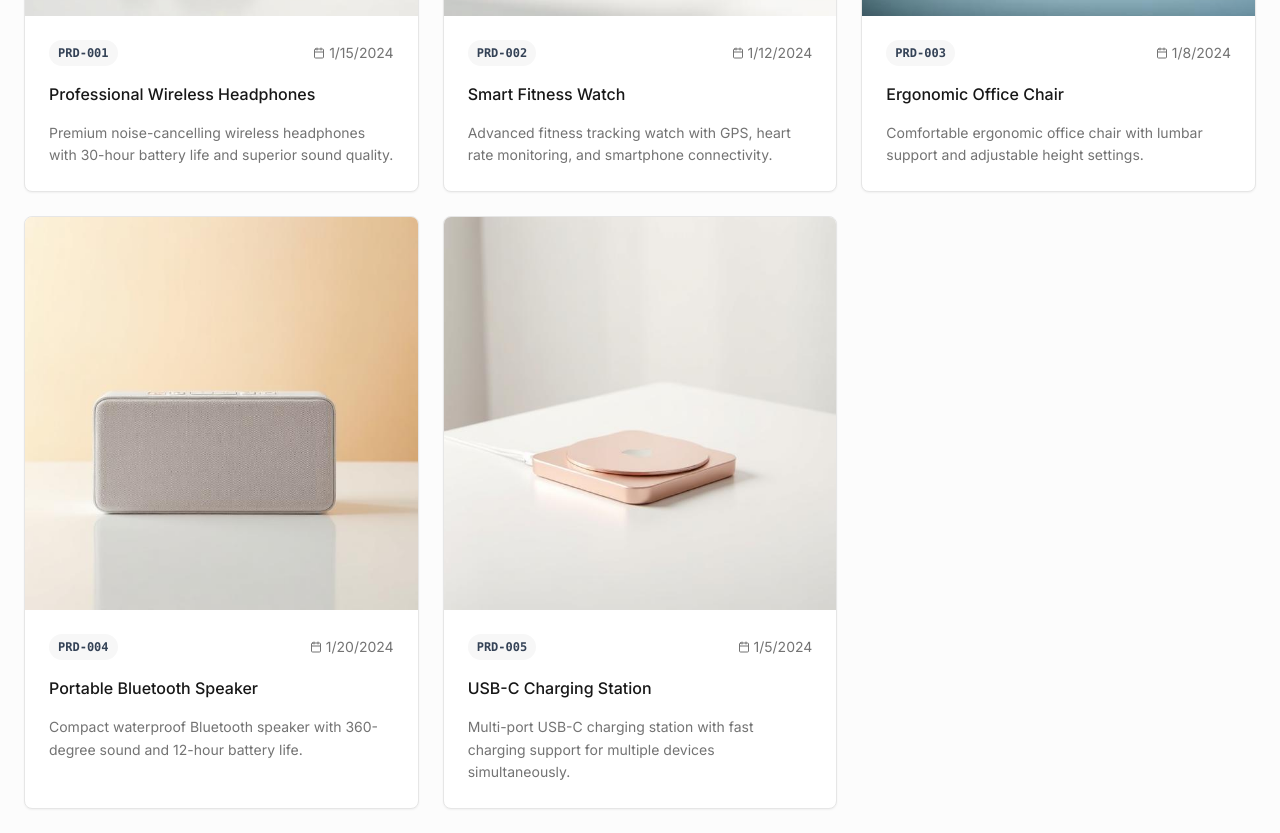
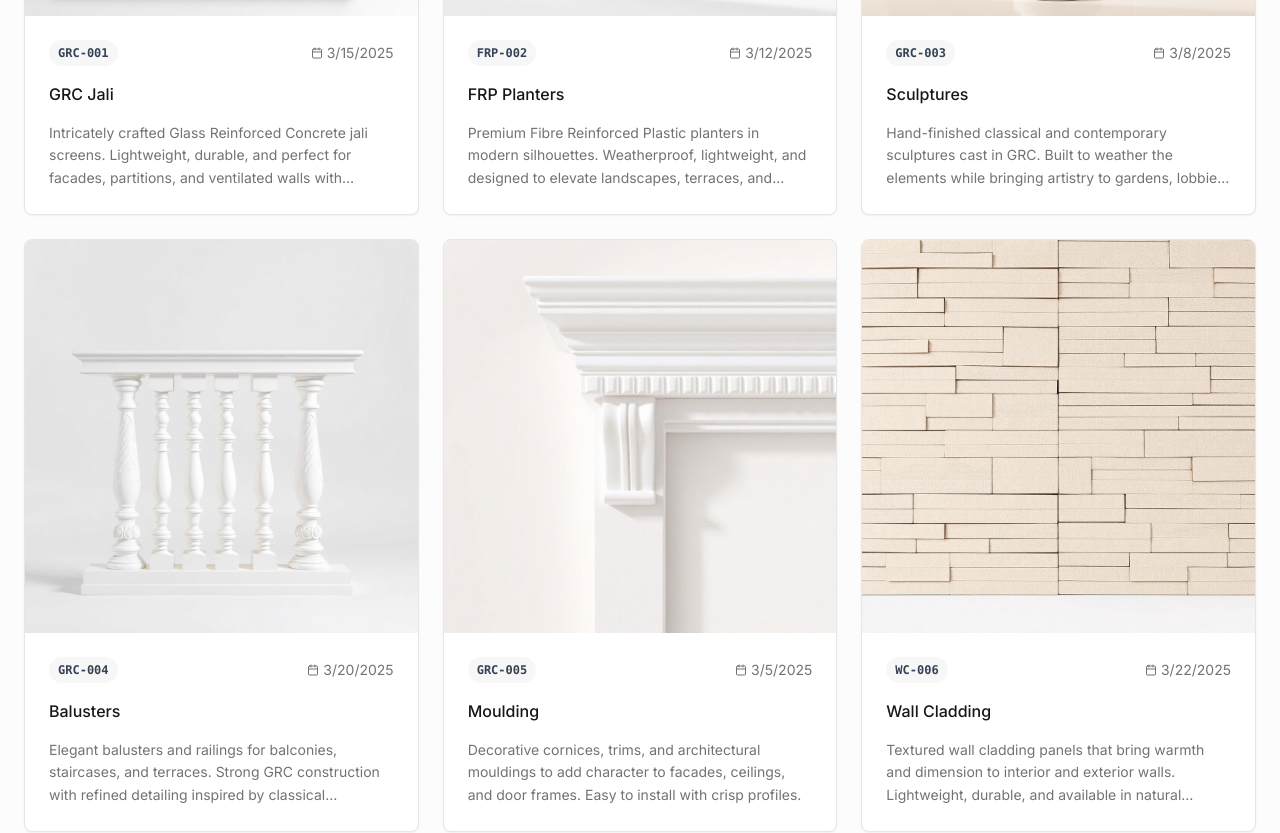
Before and after one commit to priyansha00/distro-content-view, a React (Vite) app: page / in a window 1280 px wide. Shown: the part 720-1553 px from the top of the page. Built offline with nearby package versions, Linux system fonts and the light colour scheme.

Commit message:
Changes
Co-authored-by: priyansha00 <90974301+priyansha00@users.noreply.github.com>

```diff
--- a/src/data/sampleProducts.ts
+++ b/src/data/sampleProducts.ts
@@ -1,44 +1,52 @@
 import { Product } from "@/types/Product";
-import headphonesImg from "@/assets/headphones-luxury.webp";
-import watchImg from "@/assets/watch-luxury.webp";
-import chairImg from "@/assets/chair-luxury.webp";
-import speakerImg from "@/assets/speaker-luxury.webp";
-import chargingStationImg from "@/assets/charging-station-luxury.webp";
+import jaliImg from "@/assets/prod-jali.jpg";
+import planterImg from "@/assets/prod-planter.jpg";
+import sculptureImg from "@/assets/prod-sculpture.jpg";
+import balusterImg from "@/assets/prod-baluster.jpg";
+import mouldingImg from "@/assets/prod-moulding.jpg";
+import claddingImg from "@/assets/prod-cladding.jpg";
 
 export const sampleProducts: Product[] = [
   {
-    id: "PRD-001",
-    name: "Professional Wireless Headphones",
-    description: "Premium noise-cancelling wireless headphones with 30-hour battery life and superior sound quality.",
-    imageUrl: headphonesImg,
-    lastUpdated: new Date("2024-01-15")
+    id: "GRC-001",
+    name: "GRC Jali",
+    description: "Intricately crafted Glass Reinforced Concrete jali screens. Lightweight, durable, and perfect for facades, partitions, and ventilated walls with timeless geometric patterns.",
+    imageUrl: jaliImg,
+    lastUpdated: new Date("2025-03-15")
   },
   {
-    id: "PRD-002",
-    name: "Smart Fitness Watch",
-    description: "Advanced fitness tracking watch with GPS, heart rate monitoring, and smartphone connectivity.",
-    imageUrl: watchImg,
-    lastUpdated: new Date("2024-01-12")
+    id: "FRP-002",
+    name: "FRP Planters",
+    description: "Premium Fibre Reinforced Plastic planters in modern silhouettes. Weatherproof, lightweight, and designed to elevate landscapes, terraces, and indoor spaces.",
+    imageUrl: planterImg,
+    lastUpdated: new Date("2025-03-12")
   },
   {
-    id: "PRD-003",
-    name: "Ergonomic Office Chair",
-    description: "Comfortable ergonomic office chair with lumbar support and adjustable height settings.",
-    imageUrl: chairImg,
-    lastUpdated: new Date("2024-01-08")
+    id: "GRC-003",
+    name: "Sculptures",
+    description: "Hand-finished classical and contemporary sculptures cast in GRC. Built to weather the elements while bringing artistry to gardens, lobbies, and architectural niches.",
+    imageUrl: sculptureImg,
+    lastUpdated: new Date("2025-03-08")
   },
   {
-    id: "PRD-004",
-    name: "Portable Bluetooth Speaker",
-    description: "Compact waterproof Bluetooth speaker with 360-degree sound and 12-hour battery life.",
-    imageUrl: speakerImg,
-    lastUpdated: new Date("2024-01-20")
+    id: "GRC-004",
+    name: "Balusters",
+    description: "Elegant balusters and railings for balconies, staircases, and terraces. Strong GRC construction with refined detailing inspired by classical architecture.",
+    imageUrl: balusterImg,
+    lastUpdated: new Date("2025-03-20")
   },
   {
-    id: "PRD-005",
-    name: "USB-C Charging Station",
-    description: "Multi-port USB-C charging station with fast charging support for multiple devices simultaneously.",
-    imageUrl: chargingStationImg,
-    lastUpdated: new Date("2024-01-05")
+    id: "GRC-005",
+    name: "Moulding",
+    description: "Decorative cornices, trims, and architectural mouldings to add character to facades, ceilings, and door frames. Easy to install with crisp profiles.",
+    imageUrl: mouldingImg,
+    lastUpdated: new Date("2025-03-05")
+  },
+  {
+    id: "WC-006",
+    name: "Wall Cladding",
+    description: "Textured wall cladding panels that bring warmth and dimension to interior and exterior walls. Lightweight, durable, and available in natural finishes.",
+    imageUrl: claddingImg,
+    lastUpdated: new Date("2025-03-22")
   }
 ];
```
